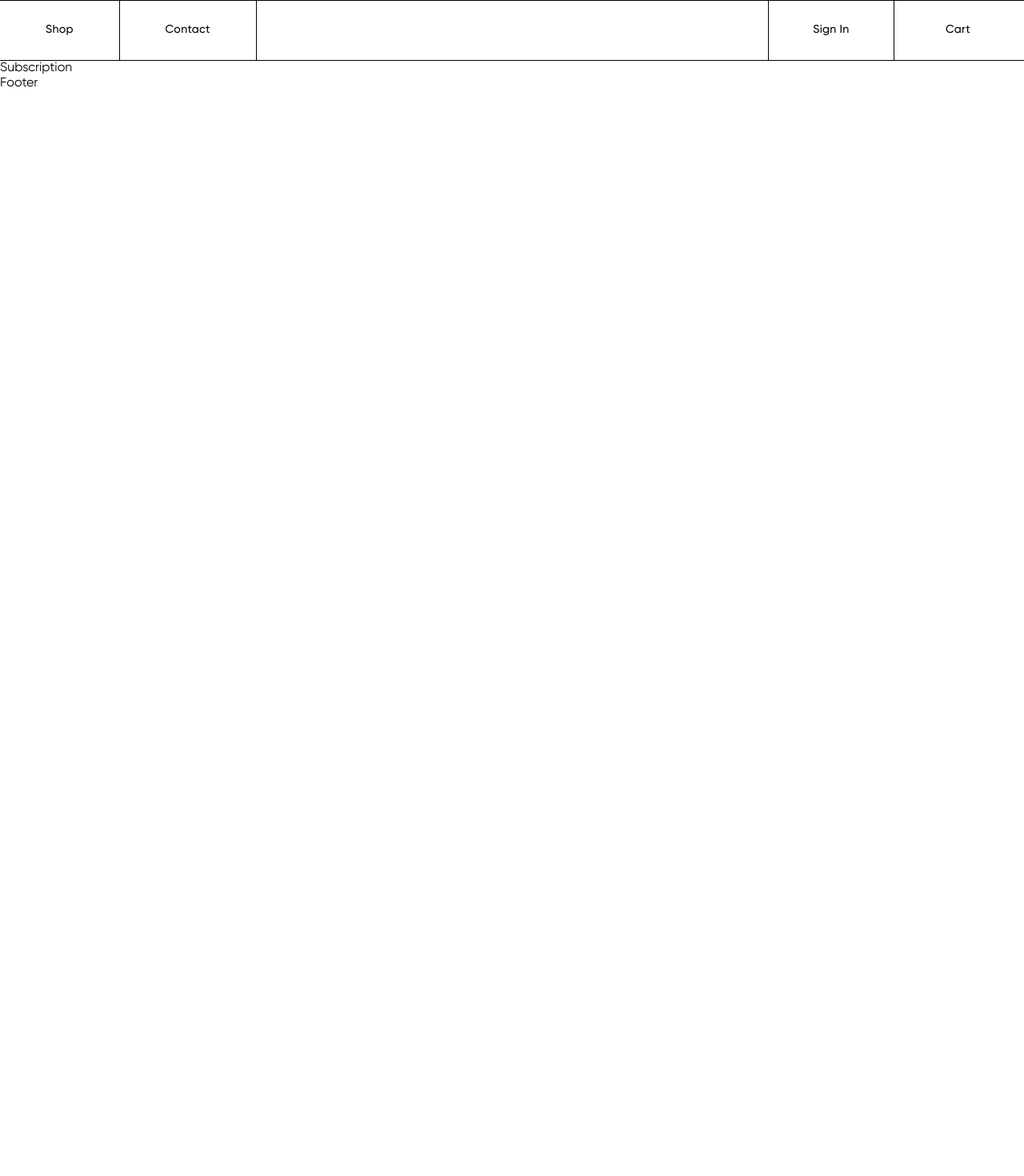
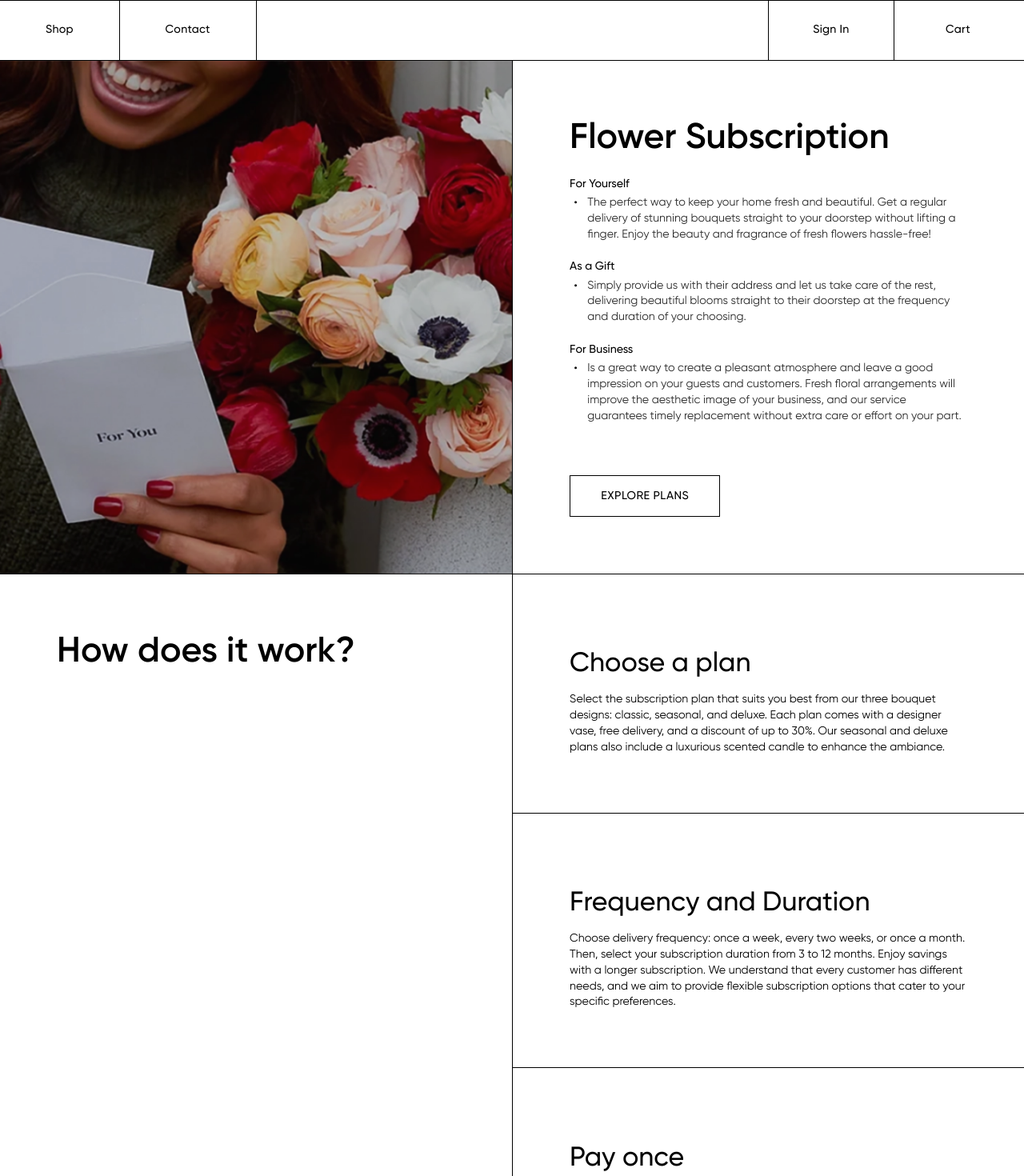
Before and after one commit to IIWPEOJ-Inc/FlowersStore, a React (Create React App) app: page /subscription in a window 1280 px wide. Shown: the top 1470 px of the page at 80% size. Before the commit the page ends 800 px from the top, so only its background shows below. Built offline with nearby package versions, Linux system fonts and the light colour scheme.

Commit message:
second section done

```diff
--- /dev/null
+++ b/src/pages/Subscription/FlowerSubscriptionSection/FlowerSubscriptionSection.scss
@@ -0,0 +1,45 @@
+@import '../../../shared/mixins/functions.scss';
+
+#flower-subscription-section {
+  display: flex;
+  .left-side {
+    width: 50vw;
+    display: flex;
+    img {
+      width: 100%;
+      height: 100%;
+      object-fit: cover;
+    }
+  }
+  .right-side {
+    width: 50vw;
+    border-bottom: 1px solid black;
+    border-left: 1px solid black;
+    .content {
+      padding: calculate-vw(80);
+      h2 {
+        margin-bottom: calculate-vw(24);
+      }
+      .subscription-plan {
+        position: relative;
+        margin-bottom: calculate-vw(24);
+        .plan-description {
+          padding-left: calculate-vw(25);
+          color: #121212e5;
+          font-weight: 400;
+          font-size: calculate-vw(16);
+          line-height: calculate-vw(22.4);
+        }
+        .dot {
+          position: absolute;
+          top: calculate-vw(-36);
+          left: calculate-vw(5);
+          font-size: calculate-vw(30);
+        }
+      }
+    }
+    .content :last-child {
+        margin-top: calculate-vw(47);
+      }
+  }
+}
--- /dev/null
+++ b/src/pages/Subscription/FlowerSubscriptionSection/FlowerSubscriptionSection.tsx
@@ -0,0 +1,44 @@
+import './FlowerSubscriptionSection.scss';
+import { SecondaryButton } from '../../../components/SecondaryButton/SecondaryButton';
+import LeftImage from './assets/leftImage.png';
+import React from 'react';
+
+export const FlowerSubscriptionSection = () => {
+  return (
+    <section id="flower-subscription-section">
+      <div className="left-side">
+        <img src={LeftImage} alt="LeftImage" />
+      </div>
+      <div className="right-side">
+        <div className="content">
+          <h2>Flower Subscription</h2>
+          <div className="subscription-plan">
+            <h6>For Yourself</h6>
+            <div className="plan-description">
+              The perfect way to keep your home fresh and beautiful. Get a regular delivery of stunning bouquets straight to your doorstep without
+              lifting a finger. Enjoy the beauty and fragrance of fresh flowers hassle-free!
+            </div>
+            <div className="dot">.</div>
+          </div>
+          <div className="subscription-plan">
+            <h6>As a Gift</h6>
+            <div className="plan-description">
+              Simply provide us with their address and let us take care of the rest, delivering beautiful blooms straight to their doorstep at the
+              frequency and duration of your choosing.
+            </div>
+            <div className="dot">.</div>
+          </div>
+          <div className="subscription-plan">
+            <h6>For Business</h6>
+            <div className="plan-description">
+              Is a great way to create a pleasant atmosphere and leave a good impression on your guests and customers. Fresh floral arrangements will
+              improve the aesthetic image of your business, and our service guarantees timely replacement without extra care or effort on your part.
+            </div>
+            <div className="dot">.</div>
+          </div>
+          <SecondaryButton text={'Explore Plans'} status={''} />
+        </div>
+      </div>
+    </section>
+  );
+};
--- /dev/null
+++ b/src/pages/Subscription/HowItWorkSection/HowItWorkSection.scss
@@ -0,0 +1,21 @@
+@import '../../../shared/mixins/functions.scss';
+
+#how-it-work-section {
+  display: flex;
+  border-bottom: 1px solid black;
+  .left-side {
+    width: 50vw;
+    .content {
+      position: sticky;
+      top: calculate-vw(85);
+      padding: calculate-vw(80);
+    }
+  }
+  .right-side {
+    width: 50vw;
+    border-left: 1px solid black;
+    :last-child {
+      border-bottom: none;
+    }
+  }
+}
--- /dev/null
+++ b/src/pages/Subscription/HowItWorkSection/HowItWorkSection.tsx
@@ -0,0 +1,37 @@
+import './HowItWorkSection.scss';
+import { RightSideComponent } from './components/RightSideComponent/RightSideComponent';
+import React from 'react';
+
+export const HowItWorkSection = () => {
+  return (
+    <section id="how-it-work-section">
+      <div className="left-side">
+        <div className="content">
+          <h2>How does it work?</h2>
+        </div>
+      </div>
+      <div className="content">
+        <div className="right-side">
+          <RightSideComponent
+            header={'Choose a plan'}
+            description={
+              'Select the subscription plan that suits you best from our three bouquet designs: classic, seasonal, and deluxe. Each plan comes with a designer vase, free delivery, and a discount of up to 30%. Our seasonal and deluxe plans also include a luxurious scented candle to enhance the ambiance.'
+            }
+          />
+          <RightSideComponent
+            header={'Frequency and Duration'}
+            description={
+              'Choose delivery frequency: once a week, every two weeks, or once a month. Then, select your subscription duration from 3 to 12 months. Enjoy savings with a longer subscription. We understand that every customer has different needs, and we aim to provide flexible subscription options that cater to your specific preferences.'
+            }
+          />
+          <RightSideComponent
+            header={'Pay once'}
+            description={
+              'After entering your contact and delivery information and paying for your subscription, you can sit back and relax, knowing that you have secured a regular supply of fresh, stunning flowers for yourself or your loved ones'
+            }
+          />
+        </div>
+      </div>
+    </section>
+  );
+};
--- /dev/null
+++ b/src/pages/Subscription/HowItWorkSection/components/RightSideComponent/RightSideComponent.scss
@@ -0,0 +1,12 @@
+@import '../../../../../shared/mixins/functions.scss';
+
+.right-side-component {
+  padding: calculate-vw(80);
+  border-bottom: 1px solid black;
+
+  .description {
+    font-weight: 400;
+    font-size: calculate-vw(16);
+    line-height: calculate-vw(22.4);
+  }
+}
--- /dev/null
+++ b/src/pages/Subscription/HowItWorkSection/components/RightSideComponent/RightSideComponent.tsx
@@ -0,0 +1,16 @@
+import './RightSideComponent.scss';
+import React from 'react';
+
+interface RightSideComponentProps {
+  header: string;
+  description: string;
+}
+
+export const RightSideComponent = (props: RightSideComponentProps) => {
+  return (
+    <div className="right-side-component">
+      <h3>{props.header}</h3>
+      <div className="description">{props.description}</div>
+    </div>
+  );
+};
--- a/src/pages/Subscription/Subscription.scss
+++ b/src/pages/Subscription/Subscription.scss
@@ -0,0 +1,24 @@
+@import '../../shared/mixins/functions.scss';
+
+h2 {
+    font-weight: 600;
+    font-size: calculate-vw(50);
+    line-height: calculate-vw(60);
+    margin: 0;
+  }
+
+  h3 {
+    font-weight: 500;
+    font-size: calculate-vw(38);
+    line-height: calculate-vw(45.6);
+    margin-top: calculate-vw(24);
+    margin-bottom: calculate-vw(16);
+  }
+
+  h6 {
+    font-weight: 500;
+    font-size: calculate-vw(16);
+    line-height: calculate-vw(19.2);
+    margin-bottom: calculate-vw(6);
+    margin-top: 0;
+  }
--- a/src/pages/Subscription/Subscription.tsx
+++ b/src/pages/Subscription/Subscription.tsx
@@ -1,3 +1,12 @@
+import './Subscription.scss';
+import { FlowerSubscriptionSection } from './FlowerSubscriptionSection/FlowerSubscriptionSection';
+import { HowItWorkSection } from './HowItWorkSection/HowItWorkSection';
+
 export const Subscription = () => {
-  return <div>Subscription</div>;
+  return (
+    <>
+      <FlowerSubscriptionSection />
+      <HowItWorkSection />
+    </>
+  );
 };
```
Also changed, not shown: src/pages/Subscription/FlowerSubscriptionSection/assets/leftImage.png (added).
